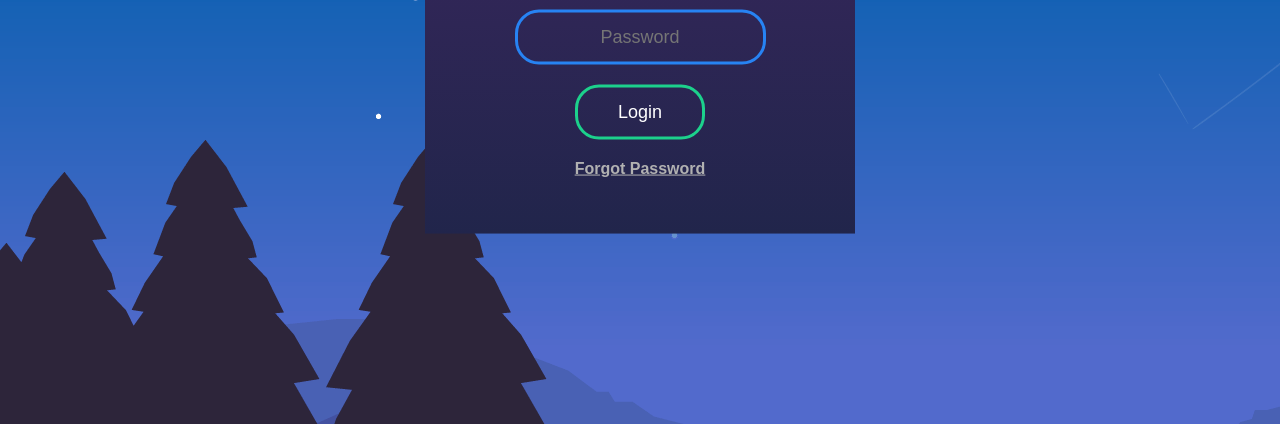
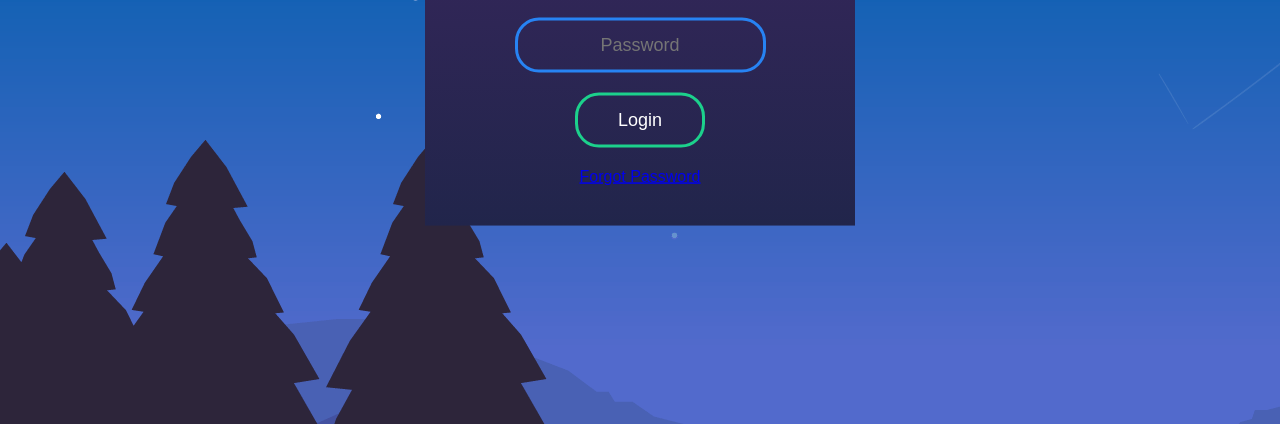
Before and after one commit to PiratedShivam/C-Login, a plain HTML site: page Login.html in a window 1280 px wide. Shown: the part 376-800 px from the top of the page. Drawn offline with Linux system fonts and the light colour scheme.

Commit message:
forgot password link added
Forgotpass.html page under construction, linked.

```diff
--- a/Login.html
+++ b/Login.html
@@ -12,7 +12,7 @@
       <input style="font-size: large;" type="text" name="" placeholder="E-Mail">
       <input style="font-size: large;" type="password" name="" placeholder="Password">
       <input style="font-size: large;" type="submit" name="" value="Login">
-      <h3 style="font-size: medium;"><u>Forgot Password</u></h3>
+      <a href = "Forgotpass.html" style="font-size: medium;"><u>Forgot Password</u></a>
     </form>
 </body>
 </html>
```
